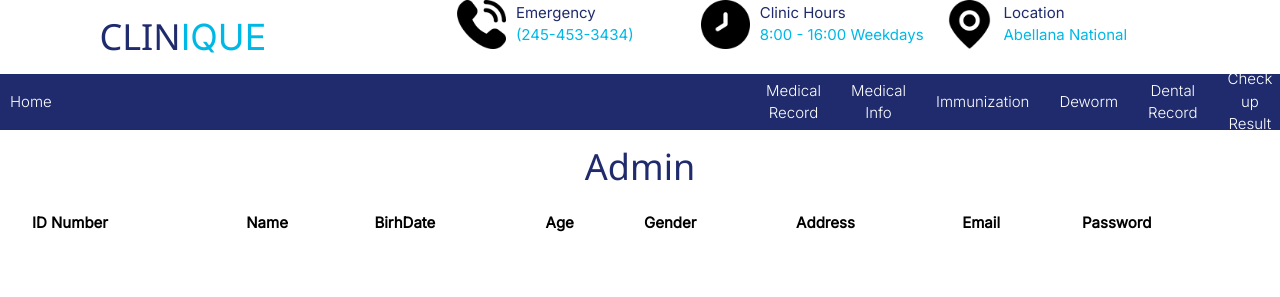
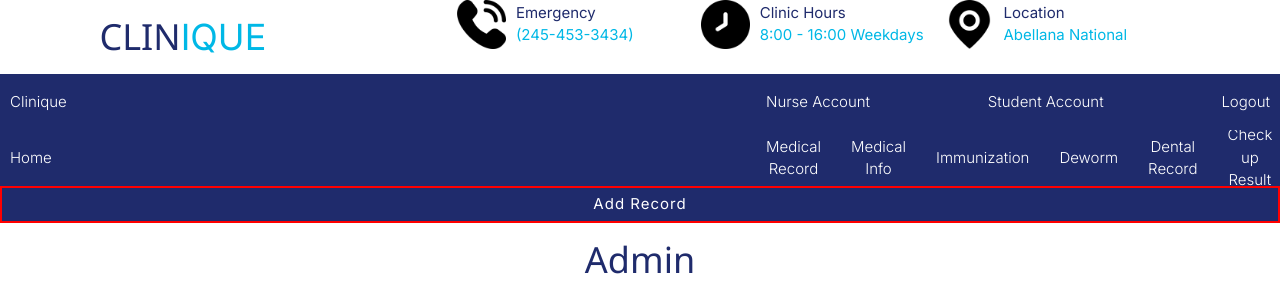
Before and after one commit to TanedoChristian/Clinique, a PHP site: page /view/admin-nurse.php in a window 1280 px wide. Shown: the top 297 px of the page. Run offline with PHP 8.4, Linux system fonts and the light colour scheme; data that the repository does not hold is empty; some web fonts are replaced.

Commit message:
MAMAC ADD BUTTONS

```diff
--- /dev/null
+++ b/templates/adminheader.php
@@ -0,0 +1,21 @@
+<div class="second-header">
+        <div class="left flex">
+        <a href="home-page.html"> Clinique </a>
+        </div>
+        <div class="right flex">
+            <ul>
+                <li><a href ="admin-nurse.php">Nurse Account </a></li>
+                <div class="dropdown">
+                <li><a href ="admin-student.php">Student Account </a></li>
+                <div class="dropdown-content">
+
+                </div>
+                </div>
+
+                <li><a href="../scripts/logout.php">Logout</a></li>
+            </ul>
+            <div class="catgeory-container">
+                <i class="material-icons">list</i>
+            </div>
+        </div>
+</div>
--- a/view/admin-nurse.php
+++ b/view/admin-nurse.php
@@ -1,9 +1,7 @@
 <?php
 
 include '../templates/header.php';
-
-
-
+include '../templates/adminheader.php';
 
 ?>
 
@@ -25,6 +23,13 @@ include '../templates/header.php';
                 <i class="material-icons">list</i>
             </div>
         </div>
+</div>
+
+<div class="immun-btn-container">
+
+	<button><a href="input-nurse-account.php">Add Record </a></button>
+
+
 </div>
 
 
```
Also changed, not shown: view/admin-student.php (+8 -0 lines), view/dental-info.php (+7 -0 lines), view/deworm.php (+7 -0 lines).
